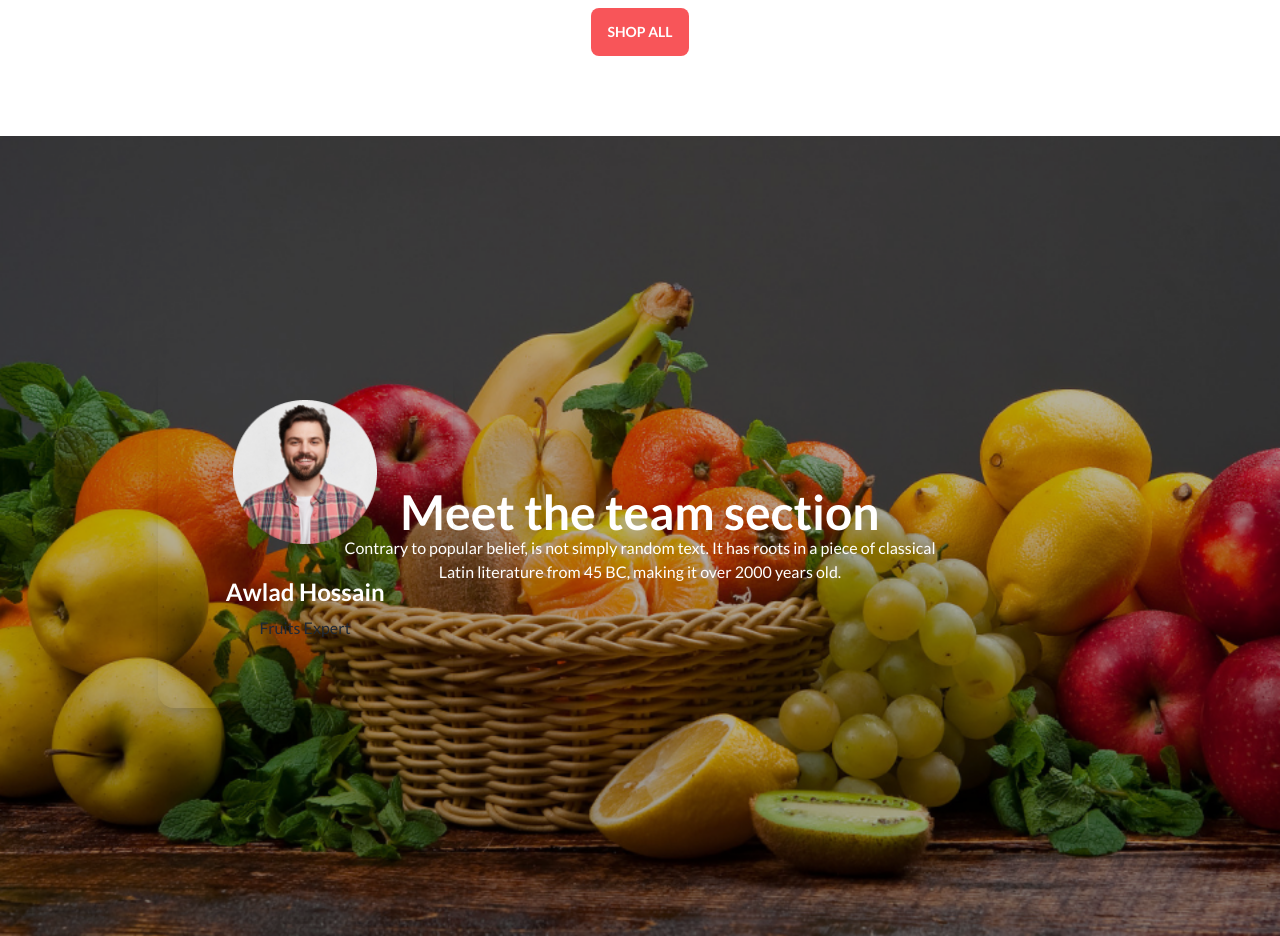
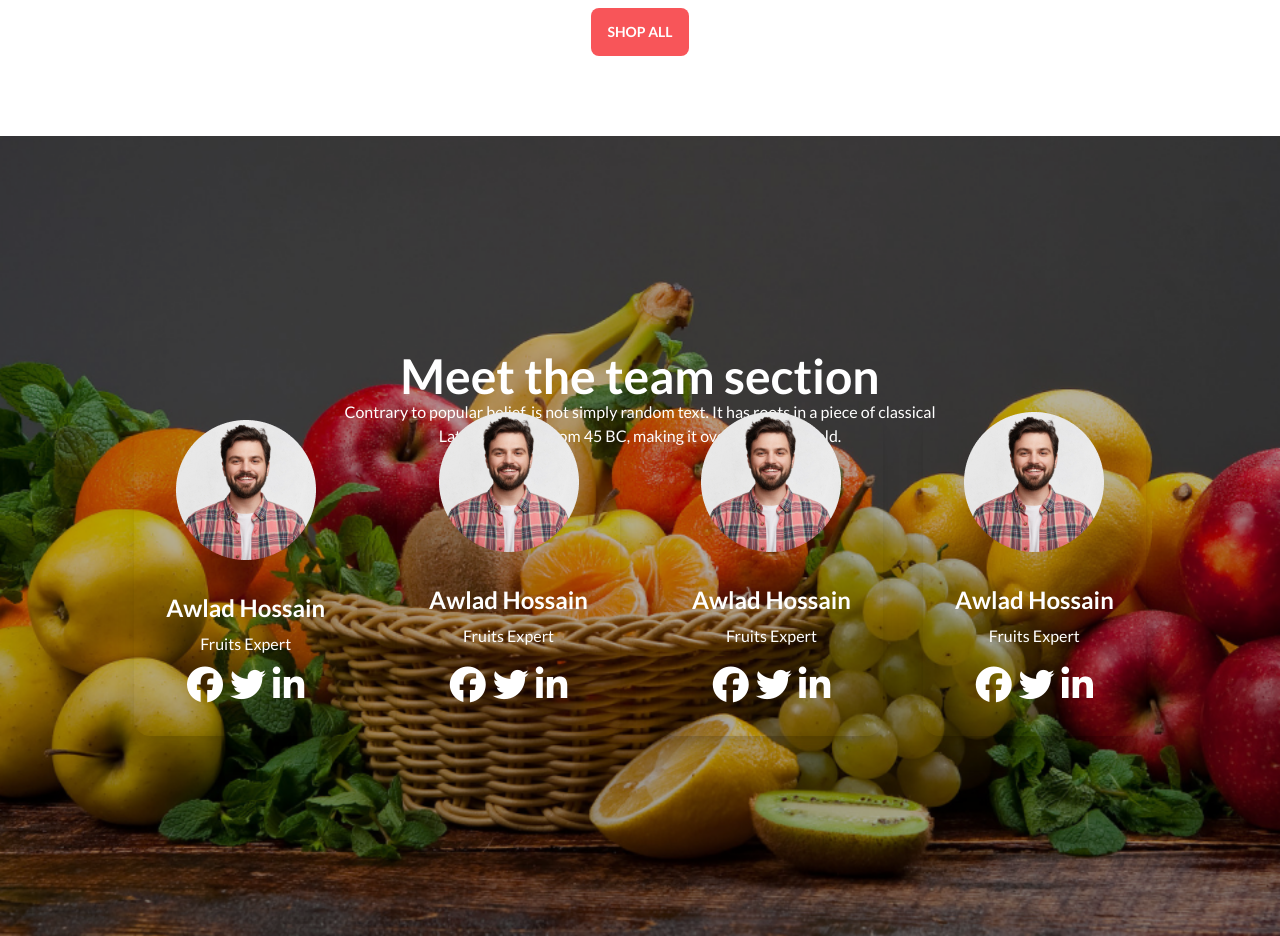
Before and after one commit to imabdmomin/assign-02-fruit-brust, a plain HTML site: page index.html in a window 1280 px wide. Shown: the part 1900-2836 px from the top of the page. Drawn offline with nearby package versions, Linux system fonts and the light colour scheme.

Commit message:
meat the team section ready

```diff
--- a/index.html
+++ b/index.html
@@ -284,12 +284,12 @@
 
  <!-- Meet the team section -->
  <div
-  class=" hero min-h-screen" style=" background-image: url(./images/team.png);">
+  class=" hero min-h-screen relative lg:relative" style=" background-image: url(./images/team.png);">
 
 
 
-<!-- team member one section -->
-  <div class="text-center ">
+<!-- team member title section -->
+  <div class="text-center absolute top-0 pt-8 lg:absolute lg:top-44 lg:pt-10">
     <h3 class="text-5xl font-bold  text-white">
       Meet the team section</span>
     </h3>
@@ -300,16 +300,77 @@
 
 <!-- box section -->
 
-  <div class="grid grid-cols-1 md:grid-cols-2 lg:grid-cols-3 gap-10">
-      <!-- 1st review -->
-      <div class="card  bg-transparent p-9 border-x- shadow-xl">
-          <figure><img class="w-36" src="./images/member1.png" alt="Shoes" /></figure>
+  <div class="my-20 pt-20 lg:absolute bottom-20 pb-10 grid grid-cols-1 md:grid-cols-2 lg:grid-cols-4 gap-10">
+      <!-- 1st card -->
+      <div class="card mt-16 bg-transparent border-x- shadow-xl">
+          <figure><img class="w-30" src="./images/member1.png" alt="Shoes" /></figure>
           <div class="card-body text-center">
             <h3 class="text-2xl font-bold text-white">Awlad Hossain</h3>
-            <p class="tex-white font-medium">Fruits Expert</p>
+            <p class="text-white font-medium ">Fruits Expert</p>
+            <div class="text-white text-4xl  ">
+              <i class="fa-brands fa-facebook"></i>
+              <i class="fa-brands fa-twitter"></i>
+              <i class="fa-brands fa-linkedin-in"></i>
+            </div>
 
         </div>
   </div>
+
+
+
+      <!-- 1st card -->
+      <div class="card mt-14 bg-transparent border-x- shadow-xl">
+          <figure><img class="w-30" src="./images/member1.png" alt="Shoes" /></figure>
+          <div class="card-body text-center">
+            <h3 class="text-2xl font-bold text-white">Awlad Hossain</h3>
+            <p class="text-white font-medium ">Fruits Expert</p>
+            <div class="text-white text-4xl  ">
+              <i class="fa-brands fa-facebook"></i>
+              <i class="fa-brands fa-twitter"></i>
+              <i class="fa-brands fa-linkedin-in"></i>
+            </div>
+
+        </div>
+  </div>
+
+
+
+      <!-- 1st card -->
+      <div class="card mt-14 bg-transparent border-x- shadow-xl">
+          <figure><img class="w-30" src="./images/member1.png" alt="Shoes" /></figure>
+          <div class="card-body text-center">
+            <h3 class="text-2xl font-bold text-white">Awlad Hossain</h3>
+            <p class="text-white font-medium ">Fruits Expert</p>
+            <div class="text-white text-4xl  ">
+              <i class="fa-brands fa-facebook"></i>
+              <i class="fa-brands fa-twitter"></i>
+              <i class="fa-brands fa-linkedin-in"></i>
+            </div>
+
+        </div>
+  </div>
+
+
+
+      <!-- 1st card -->
+      <div class="card mt-14 bg-transparent border-x- shadow-xl">
+          <figure><img class="w-30" src="./images/member1.png" alt="Shoes" /></figure>
+          <div class="card-body text-center">
+            <h3 class="text-2xl font-bold text-white">Awlad Hossain</h3>
+            <p class="text-white font-medium ">Fruits Expert</p>
+            <div class="text-white text-4xl  ">
+              <i class="fa-brands fa-facebook"></i>
+              <i class="fa-brands fa-twitter"></i>
+              <i class="fa-brands fa-linkedin-in"></i>
+            </div>
+
+        </div>
+  </div>
+
+
+
+
+
 </div>
 
 </main>
```
